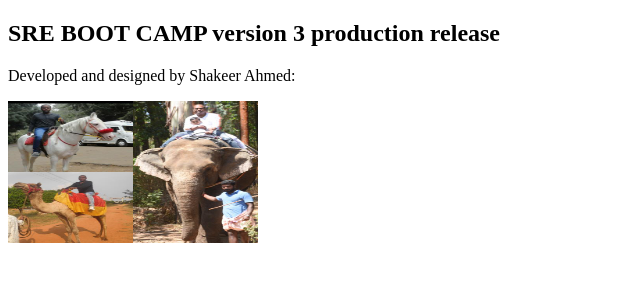
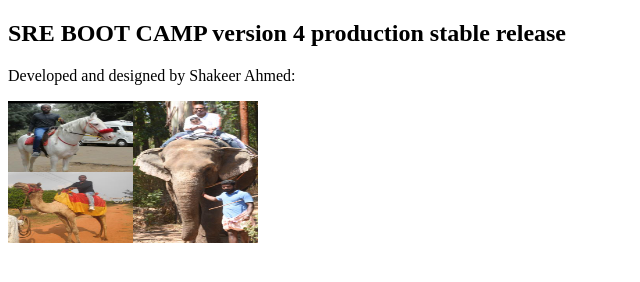
Before and after one commit to shshakeer/sreboot, a plain HTML site: page NGINXGCR/index.html in a window 1280 px wide. Shown: the whole page, without its empty margins (0-640 px from the left). Drawn offline with Linux system fonts and the light colour scheme.

```diff
--- a/NGINXGCR/index.html
+++ b/NGINXGCR/index.html
@@ -2,7 +2,7 @@
 <html>
 <body>
 
-<h2>SRE BOOT CAMP version 3 production release</h2>
+<h2>SRE BOOT CAMP version 4 production stable release</h2>
 <p>Developed and designed by Shakeer Ahmed:</p>
 
 <img src="image.jpeg"  width="250" height="142">
```
